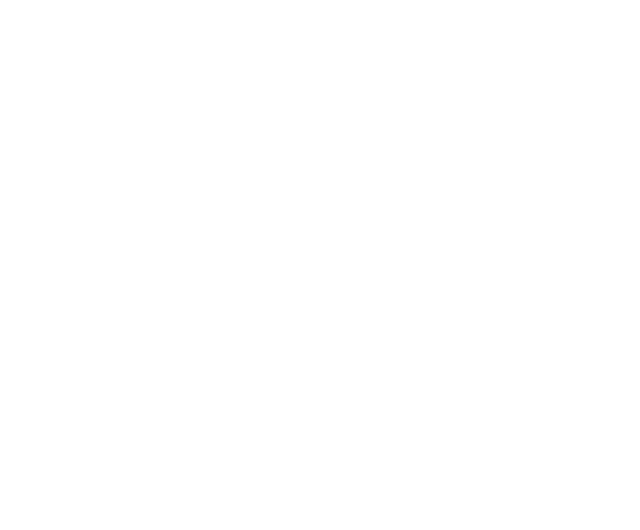
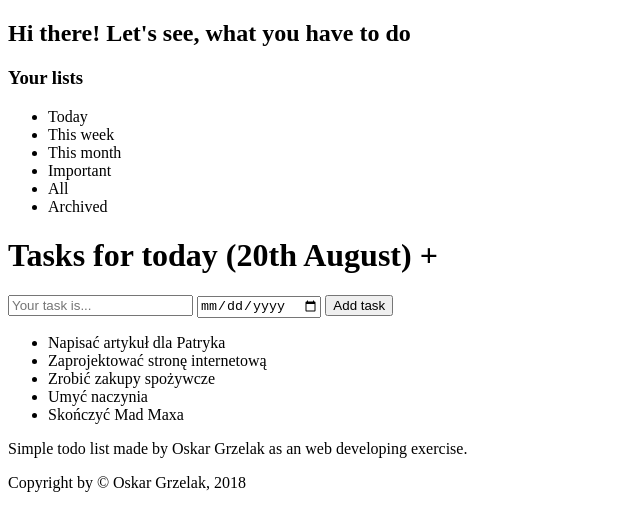
Before and after one commit to OskarGrzelak/TodoList, a plain HTML site: page index.html in a window 1280 px wide. Shown: the whole page, without its empty margins (0-640 px from the left). Drawn offline with Linux system fonts and the light colour scheme.

Commit message:
initial markup structure

```diff
--- a/index.html
+++ b/index.html
@@ -8,5 +8,55 @@
 </head>
 <body>
 
+    <div class="container">
+        <header class="header">
+            <div class="header__logo"></div>
+            <div class="header__message">
+                <h2 class="heading-secondary">Hi there! Let's see, what you have to do</h2>
+            </div>
+        </header>
+
+        <aside class="menu">
+            <div class="menu__header">
+                <h3 class="heading-tertiary">Your lists</h3>
+            </div>
+            <ul class="menu__list">
+                <li class="menu__item">Today</li>
+                <li class="menu__item">This week</li>
+                <li class="menu__item">This month</li>
+                <li class="menu__item">Important</li>
+                <li class="menu__item">All</li>
+                <li class="menu__item">Archived</li>
+            </ul>
+        </aside>
+
+        <main class="todo">
+            <div class="todo__header">
+                <h1 class="heading-primary">Tasks for today (<span id="today-date">20th August</span>) <span id="add-task">&plus;</span></h1>
+            </div>
+            <div class="todo__task-adder">
+                <form class="todo__form">
+                    <input type="text" class="todo__input" placeholder="Your task is...">
+                    <input type="date" class="todo__input">
+                    <button class="btn">Add task</button>
+                </form>
+            </div>
+            <div class="todo__tasks">
+                <ul class="todo__list">
+                    <li class="todo__task">Napisać artykuł dla Patryka</li>
+                    <li class="todo__task">Zaprojektować stronę internetową</li>
+                    <li class="todo__task">Zrobić zakupy spożywcze</li>
+                    <li class="todo__task">Umyć naczynia</li>
+                    <li class="todo__task">Skończyć Mad Maxa</li>
+                </ul>
+            </div>
+        </main>
+
+        <footer class="footer">
+            <p class="footer__copyright">Simple todo list made by Oskar Grzelak as an web developing exercise.</p>
+            <p class="footer__copyright">Copyright by &copy; Oskar Grzelak, 2018</p>
+        </footer>
+    </div>
+
 </body>
 </html>
```
